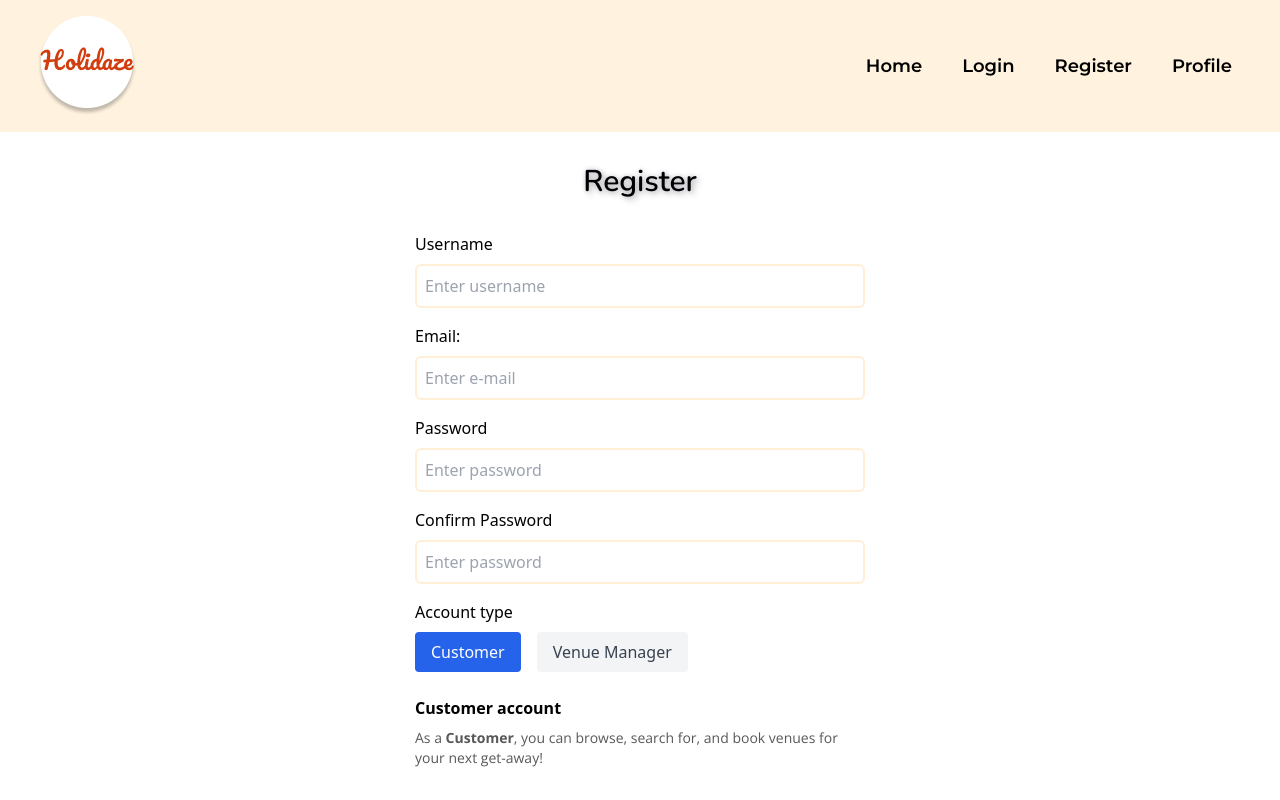
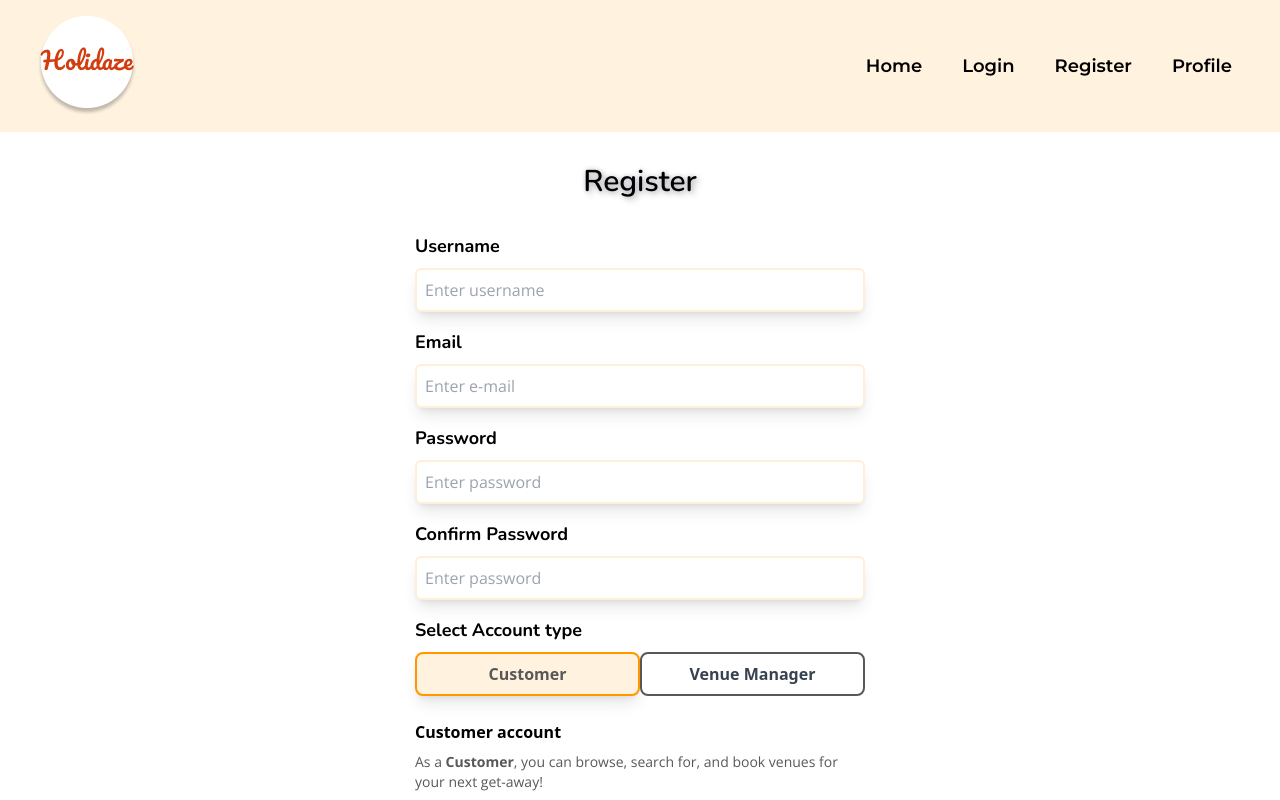
Before and after one commit to TheRegzi/holidaze, a React (Vite) app: page /register in a window 1280 px wide. Shown: the top 800 px of the page. Built offline with nearby package versions, Linux system fonts and the light colour scheme; a web font is replaced by a local one.

Commit message:
feat: adding more styling for register

```diff
--- a/src/pages/Register.jsx
+++ b/src/pages/Register.jsx
@@ -7,7 +7,9 @@ function Register() {
   const isCustomer = role === "customer";
   const isVenueManager = role === "venueManager";
 
-  const inputClass = "border-2 border-accentLight2 rounded-md p-2";
+  const labelClass = "font-nunito text-lg font-bold text-black";
+  const inputClass =
+    "font-openSans text-md border-2 border-accentLight2 rounded-md p-2 shadow-lg";
 
   return (
     <div>
@@ -16,7 +18,9 @@ function Register() {
       </h1>
       <form className="mx-auto flex w-1/2 w-xs flex-col justify-center gap-4 sm:w-sm">
         <div className="flex flex-col gap-2">
-          <label htmlFor="username">Username</label>
+          <label htmlFor="username" className={labelClass}>
+            Username
+          </label>
           <input
             type="text"
             name="username"
@@ -27,7 +31,9 @@ function Register() {
         </div>
 
         <div className="flex flex-col gap-2">
-          <label htmlFor="email">Email:</label>
+          <label htmlFor="email" className={labelClass}>
+            Email
+          </label>
           <input
             type="email"
             name="email"
@@ -38,7 +44,9 @@ function Register() {
         </div>
 
         <div className="flex flex-col gap-2">
-          <label htmlFor="password">Password</label>
+          <label htmlFor="password" className={labelClass}>
+            Password
+          </label>
           <input
             type="password"
             name="password"
@@ -49,7 +57,9 @@ function Register() {
         </div>
 
         <div className="flex flex-col gap-2">
-          <label htmlFor="confirmPassword">Confirm Password</label>
+          <label htmlFor="confirmPassword" className={labelClass}>
+            Confirm Password
+          </label>
           <input
             type="password"
             name="confirmPassword"
@@ -60,18 +70,18 @@ function Register() {
         </div>
 
         <div className="flex flex-col gap-2">
-          <label>Account type</label>
-          <div className="flex gap-4">
+          <label className={labelClass}>Select Account type</label>
+          <div className="mx-auto flex w-full gap-0">
             <button
               type="button"
-              className={`rounded px-4 py-2 ${isCustomer ? "bg-blue-600 text-white" : "bg-gray-100 text-gray-700"}`}
+              className={`flex-1 rounded-lg py-2 ${isCustomer ? "border-2 border-accent bg-primary font-semibold text-darkGrey shadow-lg" : "border-2 border-darkGrey bg-white font-semibold text-gray-700"}`}
               onClick={() => setRole("customer")}
             >
               Customer
             </button>
             <button
               type="button"
-              className={`rounded px-4 py-2 ${isVenueManager ? "bg-blue-600 text-white" : "bg-gray-100 text-gray-700"}`}
+              className={`flex-1 rounded-lg py-2 ${isVenueManager ? "border-2 border-accent bg-primary font-semibold text-darkGrey shadow-lg" : "border-2 border-darkGrey bg-white font-semibold text-gray-700"}`}
               onClick={() => setRole("venueManager")}
             >
               Venue Manager
@@ -107,9 +117,9 @@ function Register() {
           Register
         </button>
       </form>
-      <p className="mt-4 text-center font-openSans text-sm text-darkGrey">
+      <p className="mt-5 text-center font-openSans text-sm text-darkGrey">
         Already have an account?{" "}
-        <Link to="/login" className="font-semibold text-red">
+        <Link to="/login" className="font-bold text-red">
           Log in here!
         </Link>
       </p>
```
